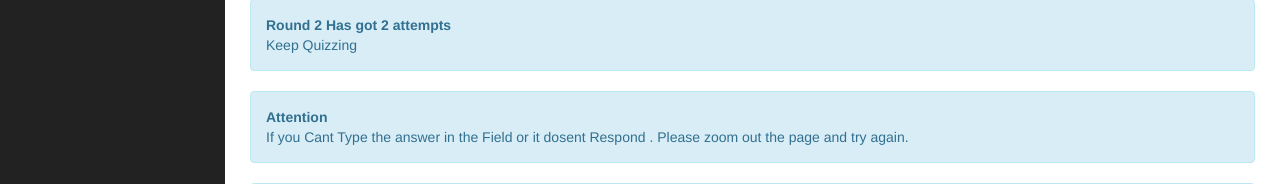
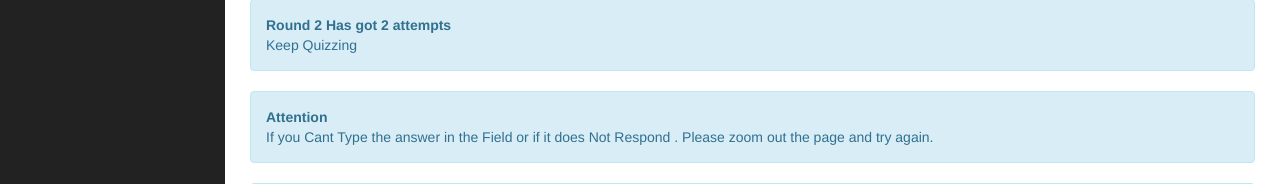
Before and after one commit to vigneshhari/cygnus, a Django app: template quiz/templates/dash.html in a window 1280 px wide. Shown: the part 319-503 px from the top of the page. Run offline with Django 3.2, Linux system fonts and the light colour scheme; the template is opened without the code that fills it, so the values that code supplies are empty; some libraries are stand-ins or nearby versions.

Commit message:
new warning

```diff
--- a/quiz/templates/dash.html
+++ b/quiz/templates/dash.html
@@ -68,7 +68,7 @@
                     <strong>Round 2 Has got 2 attempts </strong><br> Keep Quizzing
                 </div>
                 <div class="alert alert-info">
-                    <strong>Attention</strong><br> If you Cant Type the answer in the Field or it dosent Respond . Please zoom out the page and try again.
+                    <strong>Attention</strong><br> If you Cant Type the answer in the Field or if it does Not Respond . Please zoom out the page and try again.
                 </div>
                 <div class="alert alert-info">
                     <strong>Your Current Score is </strong> {{score}} <strong> points</strong>
```
